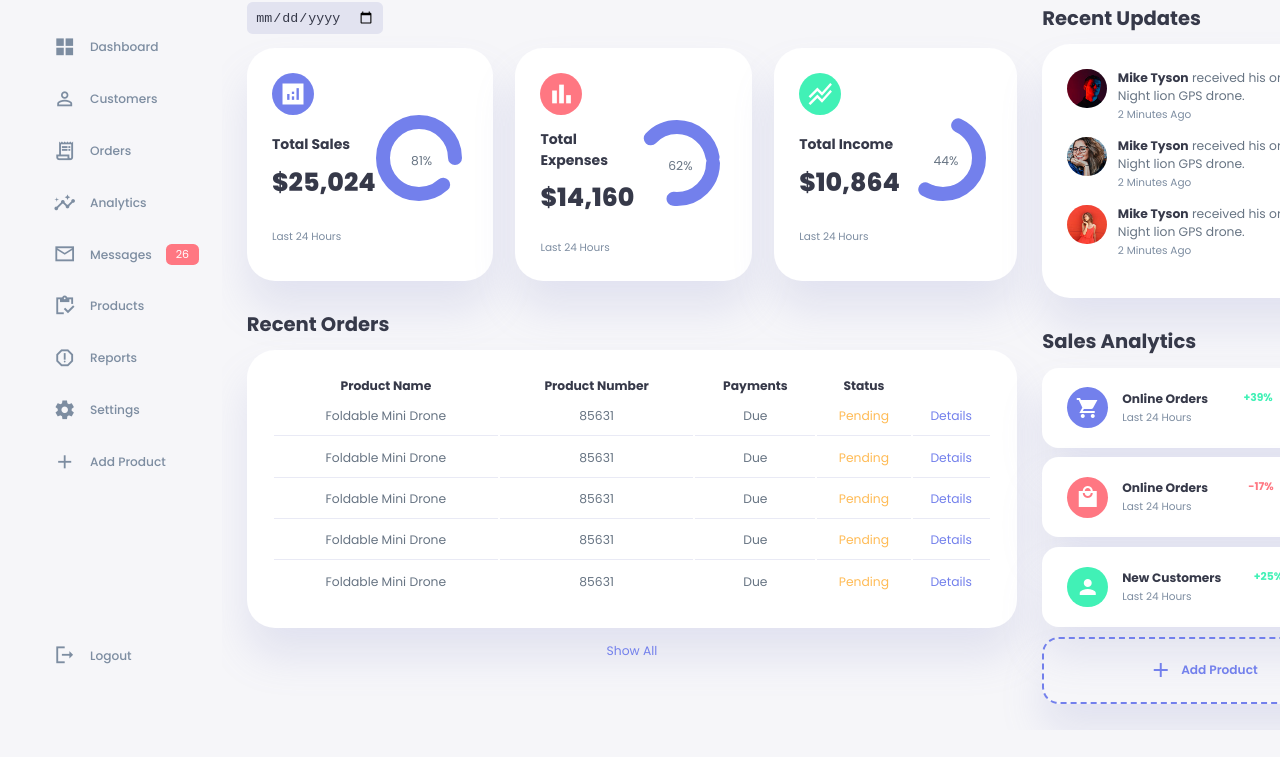
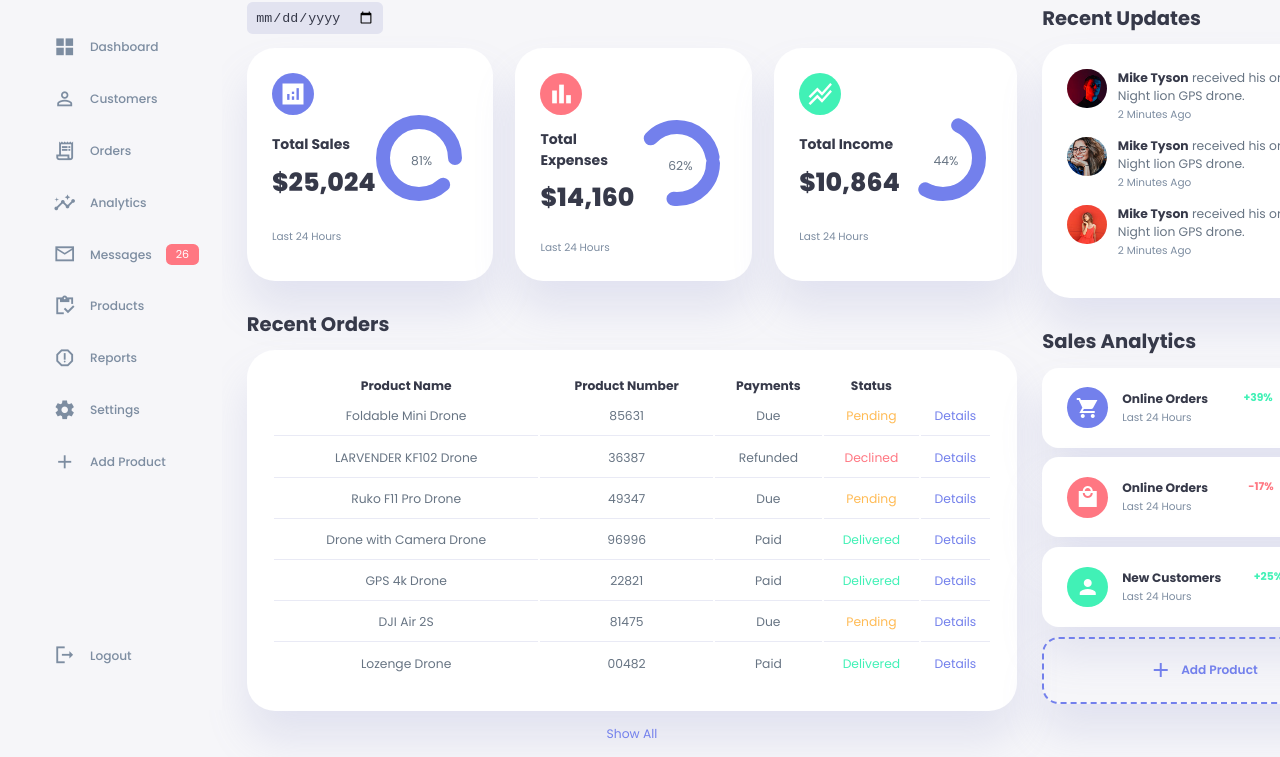
Before and after one commit to mtoth003/admin-dashboard, a plain HTML site: page index.html in a window 1280 px wide. Shown: the part 70-827 px from the top of the page. Before the commit the page ends 800 px from the top, so only its background shows below. Drawn offline with Linux system fonts and the light colour scheme.

Commit message:
added javascript

```diff
--- a/index.html
+++ b/index.html
@@ -137,41 +137,13 @@
             </tr>
           </thead>
           <tbody>
-            <tr>
+            <!-- <tr>
               <td>Foldable Mini Drone</td>
               <td>85631</td>
               <td>Due</td>
               <td class="warning">Pending</td>
               <td class="primary">Details</td>
-            </tr>
-            <tr>
-              <td>Foldable Mini Drone</td>
-              <td>85631</td>
-              <td>Due</td>
-              <td class="warning">Pending</td>
-              <td class="primary">Details</td>
-            </tr>
-            <tr>
-              <td>Foldable Mini Drone</td>
-              <td>85631</td>
-              <td>Due</td>
-              <td class="warning">Pending</td>
-              <td class="primary">Details</td>
-            </tr>
-            <tr>
-              <td>Foldable Mini Drone</td>
-              <td>85631</td>
-              <td>Due</td>
-              <td class="warning">Pending</td>
-              <td class="primary">Details</td>
-            </tr>
-            <tr>
-              <td>Foldable Mini Drone</td>
-              <td>85631</td>
-              <td>Due</td>
-              <td class="warning">Pending</td>
-              <td class="primary">Details</td>
-            </tr>
+            </tr> -->
           </tbody>
         </table>
         <a href="#">Show All</a>
@@ -278,6 +250,7 @@
       </div>
     </div>
   </div>
+  <script src="./orders.js"></script>
   <script src="./index.js"></script>
 </body>
 </html>
--- a/index.js
+++ b/index.js
@@ -19,3 +19,16 @@ themeToggler.addEventListener('click', () => {
   themeToggler.querySelector('span:nth-child(1)').classList.toggle('active')
   themeToggler.querySelector('span:nth-child(2)').classList.toggle('active')
 })
+
+Orders.forEach(order => {
+  const tr = document.createElement('tr');
+  const trContent = `
+    <td>${order.productName}</td>
+    <td>${order.productNumber}</td>
+    <td>${order.paymentStatus}</td>
+    <td class="${order.shipping === 'Declined' ? 'danger' : order.shipping === 'Pending' ? 'warning' : 'success'}">${order.shipping}</td>
+    <td class="primary">Details</td>
+  `;
+  tr.innerHTML = trContent;
+  document.querySelector('table tbody').appendChild(tr);
+})
--- /dev/null
+++ b/orders.js
@@ -0,0 +1,44 @@
+const Orders = [
+  {
+    productName: 'Foldable Mini Drone',
+    productNumber: '85631',
+    paymentStatus: 'Due',
+    shipping: 'Pending'
+  },
+  {
+    productName: 'LARVENDER KF102 Drone',
+    productNumber: '36387',
+    paymentStatus: 'Refunded',
+    shipping: 'Declined'
+  },
+  {
+    productName: 'Ruko F11 Pro Drone',
+    productNumber: '49347',
+    paymentStatus: 'Due',
+    shipping: 'Pending'
+  },
+  {
+    productName: 'Drone with Camera Drone',
+    productNumber: '96996',
+    paymentStatus: 'Paid',
+    shipping: 'Delivered'
+  },
+  {
+    productName: 'GPS 4k Drone',
+    productNumber: '22821',
+    paymentStatus: 'Paid',
+    shipping: 'Delivered'
+  },
+  {
+    productName: 'DJI Air 2S',
+    productNumber: '81475',
+    paymentStatus: 'Due',
+    shipping: 'Pending'
+  },
+  {
+    productName: 'Lozenge Drone',
+    productNumber: '00482',
+    paymentStatus: 'Paid',
+    shipping: 'Delivered'
+  }
+]
```
